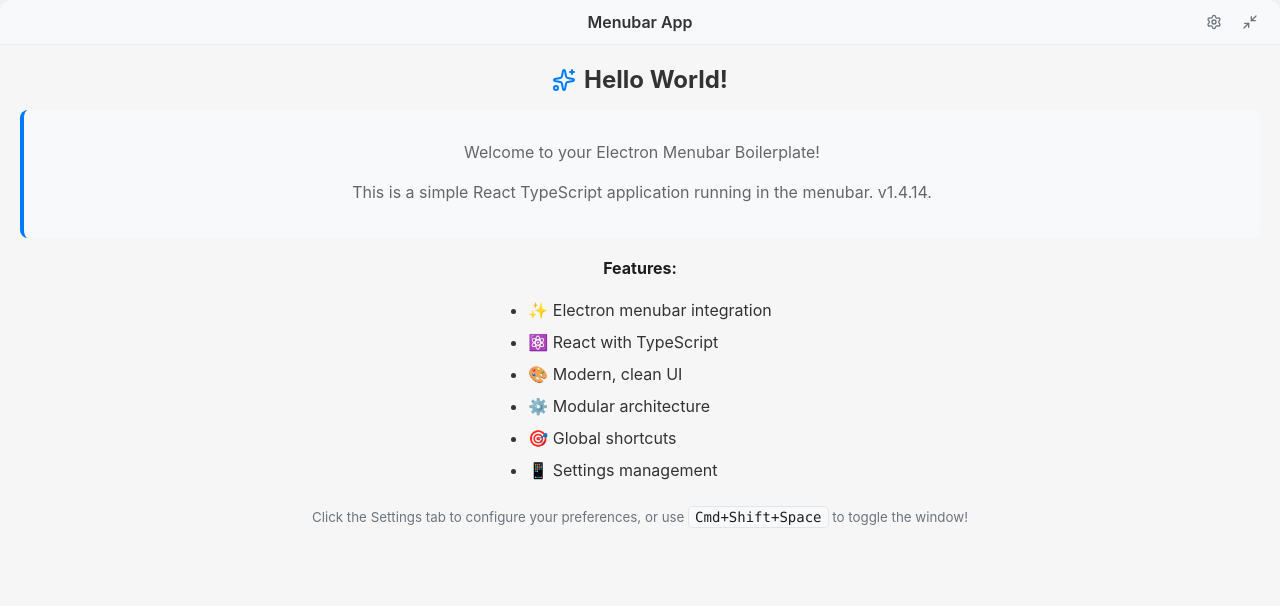
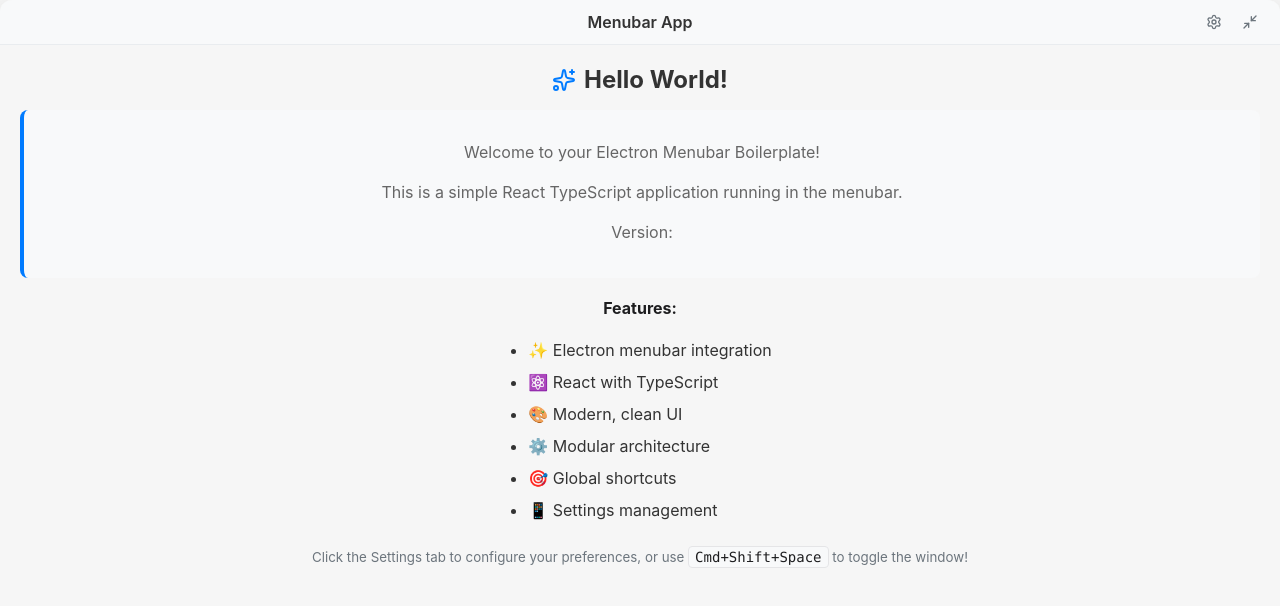
Before and after one commit to shadster-devs/electron-menubar-app-boilerplate, a React app: page / in a window 1280 px wide. Shown: the top 606 px of the page. Built offline with nearby package versions, Linux system fonts and the light colour scheme.

Commit message:
please work bro v1.4.17

```diff
--- a/package.json
+++ b/package.json
@@ -1,6 +1,6 @@
 {
   "name": "electron-menubar-app",
-  "version": "1.4.16",
+  "version": "1.4.17",
   "description": "Electron React TypeScript Menubar App",
   "main": "dist/main.js",
   "scripts": {
--- a/src/modules/updaterManager.ts
+++ b/src/modules/updaterManager.ts
@@ -244,7 +244,7 @@
 
     try {
       console.log('Installing update and restarting...');
-      autoUpdater.quitAndInstall(false, true);
+      autoUpdater.quitAndInstall(true, true);
     } catch (error) {
       console.error('Error installing update:', error);
       this.updateStatus = {
--- a/src/renderer/components/HelloWorld.tsx
+++ b/src/renderer/components/HelloWorld.tsx
@@ -21,8 +21,8 @@
         <p>Welcome to your Electron Menubar Boilerplate!</p>
         <p>
           This is a simple React TypeScript application running in the menubar.
-          v1.4.14.
         </p>
+        <p>Version: {process.env.VERSION}</p>
       </div>
       <p>
         <strong>Features:</strong>
```
Also changed, not shown: 1 other file (tests, documents, lock files or other folders).
